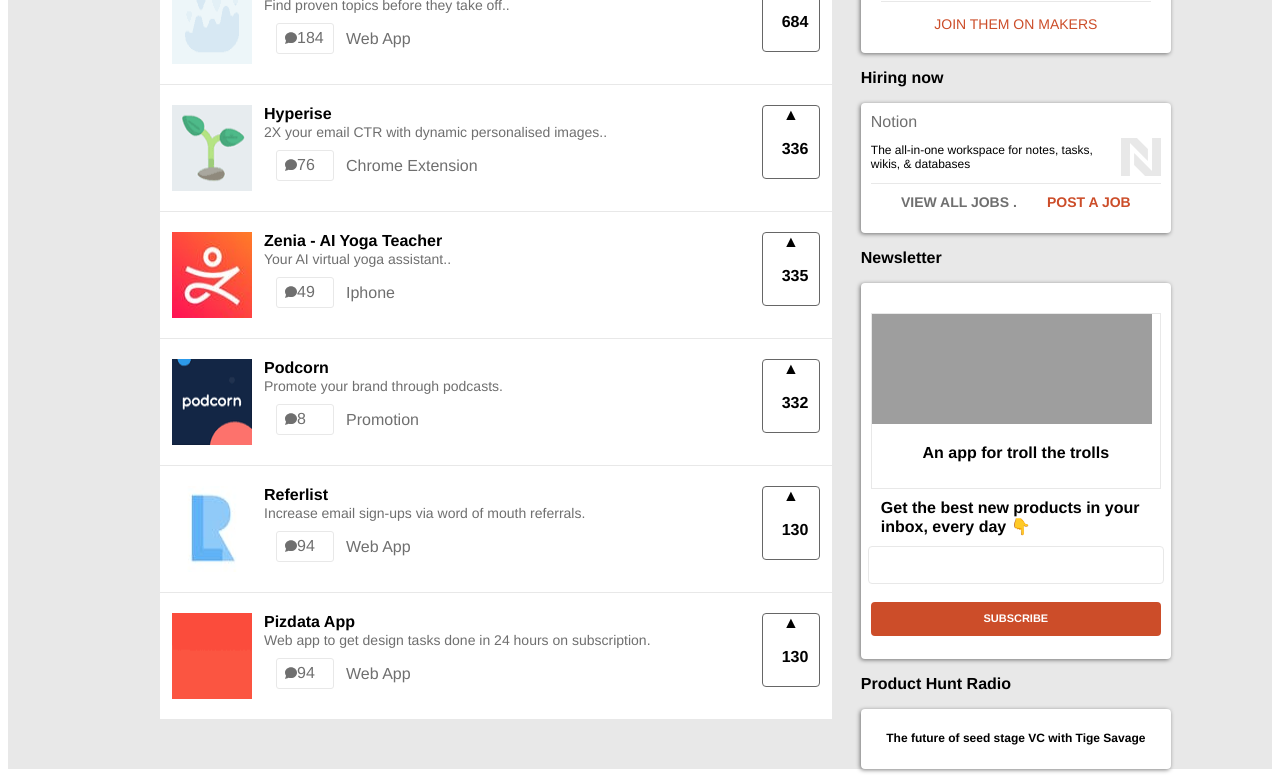
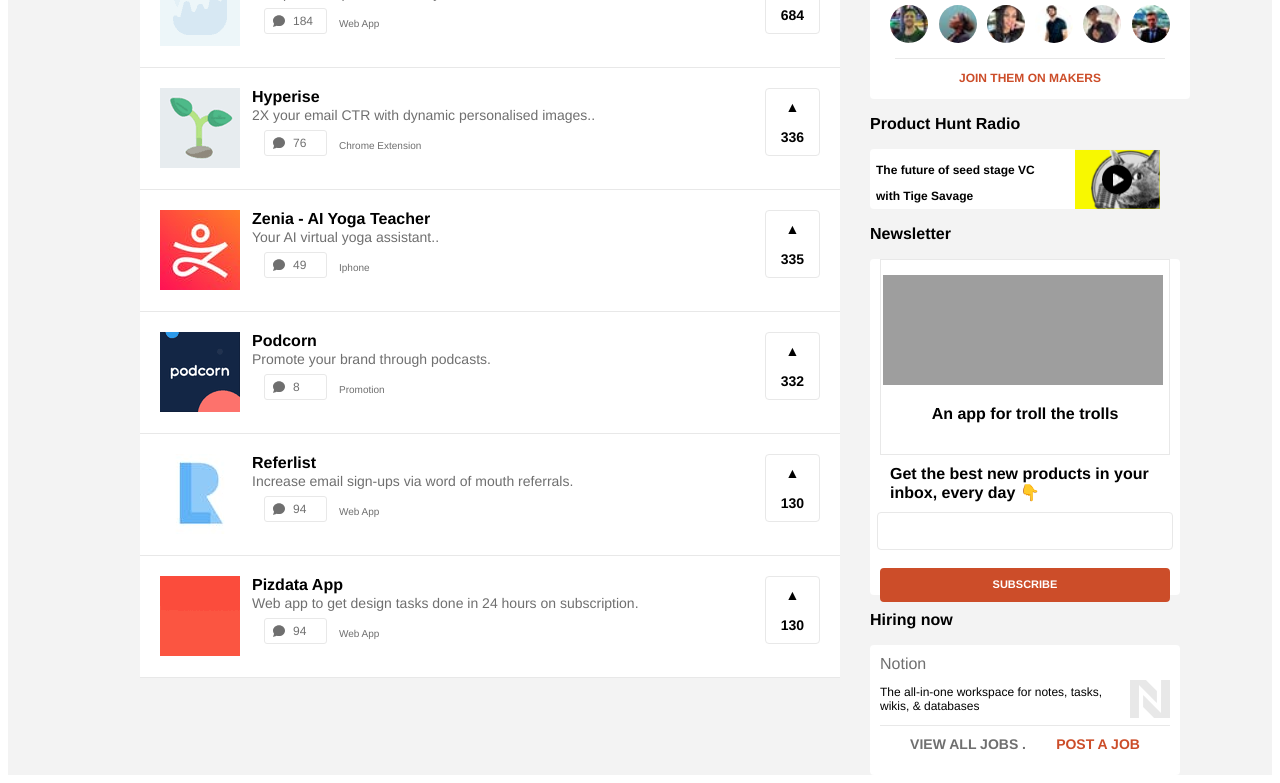
Before and after one commit to Abinash393/prouduct-hunt-clone, a React app: page / in a window 1280 px wide. Shown: the part 211-994 px from the top of the page. Built offline with nearby package versions, Linux system fonts and the light colour scheme; grey boxes are pictures that could not be loaded.

Commit message:
refactor

```diff
--- a/src/components/Prouduct-cards.js
+++ b/src/components/Prouduct-cards.js
@@ -3,9 +3,10 @@
 function Cards(props) {
   return (
     <>
-      <div className='main-card-1 main-card'>
+      <div className='main-card'>
         <div className='whole-container'>
-          <img src={props.img}></img>
+          {/* image */}
+          <img src={props.img} className='img'></img>
           <div className='card-container'>
             <a className='main-text card-text'>{props.title}</a>
             <br></br>
@@ -20,8 +21,10 @@
           </div>
         </div>
         <div className='upvote-container '>
-          <p className='upvote-sym'>▲</p>
-          <p className='upvote-num'>{props.num_upvotes}</p>
+          <div>
+            <p className='upv-s'>▲</p>
+            <p className='upv'>{props.num_upvotes}</p>
+          </div>
         </div>
       </div>
     </>
--- a/src/components/Right-side.js
+++ b/src/components/Right-side.js
@@ -27,21 +27,14 @@
           <p className='join-them'> JOIN THEM ON MAKERS </p>
         </div>
 
-        <p className='main-text'>Hiring now</p>
-        <div className='card4 uni-box-shadow'>
-          <p className='notion'>Notion</p>
-          <div className='notion-container'>
-            <p className='job-description'>
-              The all-in-one workspace for notes, tasks, wikis, & databases
-            </p>
-            <img src='images/notion.svg' width='40px'></img>
+        <p className='main-text'>Product Hunt Radio</p>
+
+        <div className='card2 uni-box-shadow'>
+          <div className='the-future-parent'>
+            <p className='the-future'>The future of seed stage VC</p>
+            <p className='the-future'>with Tige Savage</p>
           </div>
-
-          <div className='gray-line2'></div>
-          <div className='jobs-con'>
-            <a className='view-all-jobs'>view all jobs .</a>
-            <a className='post-a-job'>post a job</a>
-          </div>
+          <img src='images/cat.png' className='cat'></img>
         </div>
 
         <p className='main-text'>Newsletter</p>
@@ -59,12 +52,22 @@
           <span className='sub-btn-margin'></span>
           <span className='subscribe-btn'>SUBSCRIBE</span>
         </div>
-        <p className='main-text'>Product Hunt Radio</p>
 
-        <div className='card2 uni-box-shadow'>
-          <p className='the-future'>
-            The future of seed stage VC with Tige Savage
-          </p>
+        <p className='main-text'>Hiring now</p>
+        <div className='card4 uni-box-shadow'>
+          <p className='notion'>Notion</p>
+          <div className='notion-container'>
+            <p className='job-description'>
+              The all-in-one workspace for notes, tasks, wikis, & databases
+            </p>
+            <img src='images/notion.svg' width='40px'></img>
+          </div>
+
+          <div className='gray-line2'></div>
+          <div className='jobs-con'>
+            <a className='view-all-jobs'>view all jobs .</a>
+            <a className='post-a-job'>post a job</a>
+          </div>
         </div>
       </div>
     </>
--- a/src/components/header.js
+++ b/src/components/header.js
@@ -2,9 +2,10 @@
 
 function Header(params) {
   return (
-    <header className='uni-box-shadow'>
+    <header className=''>
       <div className='wrapper'>
         <div className='container'>
+          <div className='child-container'>
             <img
               src='images/product-hunt.svg'
               alt='product-hunt'
@@ -12,7 +13,11 @@
             />
 
             <div className='search-container'>
-            <img src='images/search.svg' alt='search' className='search-img' />
+              <img
+                src='images/search.svg'
+                alt='search'
+                className='search-img'
+              />
               <input
                 type='text'
                 className='search-input'
@@ -38,7 +43,7 @@
               </a>
               <h3 className='top-links'>...</h3>
             </nav>
-
+          </div>
           <nav className='acc-nav'>
             <a href='#'>
               <span className='login-btn'>LOG IN</span>
--- a/src/scss/_header.scss
+++ b/src/scss/_header.scss
@@ -1,15 +1,22 @@
 header {
   top: 0;
   left: 0;
-  height: 54px;
+  height: 66px;
   margin: 0;
-  padding: 0;
+  padding: 0px;
   line-height: 5px;
   width: 100%;
   background-color: #fff;
 }
 
 .container {
+  display: flex;
+  justify-content: space-between;
+  align-items: center;
+  padding: 7px;
+}
+
+.child-container {
   display: flex;
   align-items: center;
   align-content: center;
@@ -36,6 +43,7 @@
   height: 24px;
   width: 300px;
   align-items: center;
+  border-radius: 4px;
 }
 
 a {
@@ -51,6 +59,8 @@
 .links-nav {
   display: flex;
   align-items: center;
+  text-align: center;
+  padding: 4px;
 }
 
 .top-links {
@@ -73,9 +83,9 @@
 }
 
 .acc-nav {
-  margin-left: 5%;
+  margin-left: 12%;
   display: flex;
-  justify-content: start;
+  justify-content: flex-end;
 }
 
 .login-btn {
--- a/src/scss/_main.scss
+++ b/src/scss/_main.scss
@@ -1,3 +1,9 @@
+main {
+  width: 100%;
+  height: auto;
+  background-color: #f3f3f3;
+}
+
 .hero {
   display: flex;
   justify-content: space-between;
@@ -28,10 +34,11 @@
 
 .left-section {
   width: 70%;
-  padding-top: 5%;
+  margin-top: 24px;
 }
 
 .right-section {
+  margin-top: 24px;
   width: 27%;
 }
 
@@ -40,7 +47,7 @@
   height: 132px;
   background-color: #fff;
   border-radius: 4px;
-  padding: 10px;
+  padding: 15px;
 }
 
 .img-container-1,
@@ -50,6 +57,7 @@
 }
 
 .pro-img {
+  width: 38px;
   border-radius: 50%;
   margin: 5px;
 }
@@ -61,30 +69,32 @@
 
 .join-them {
   color: rgba(204, 77, 41, 1);
-  font-size: 14px;
-  font-weight: 400;
+  font-size: 12px;
+  font-weight: 600;
   text-align: center;
 }
 
 .card2 {
-  height: 40px;
+  display: flex;
+  justify-content: space-between;
+  height: 60px;
   border-radius: 4px;
   background-color: #fff;
   font-size: 12px;
   font-weight: 600;
   width: 290px;
-  padding: 10px;
 }
 
 .the-future {
-  text-align: center;
+  text-align: left;
   cursor: pointer;
+  display: block;
+  margin-top: 0;
 }
 
 .card3 {
   width: 310px;
   height: 336px;
-  padding: 20px 0px;
   border-radius: 4px;
   background-color: #fff;
 }
@@ -106,7 +116,7 @@
 .nws-img-container {
   border: 1px solid #e8e8e8;
   margin: 10px;
-  padding-bottom: 10px;
+  padding: 15px 2px;
 }
 
 .nwl-txt {
@@ -188,12 +198,27 @@
 
 .main-cards {
   background-color: #fff;
-  height: auto;
-  border-radius: 4px;
+  height: 111px;
 }
 
-.upvote-sym {
-  display: block;
-  margin: 0 auto;
+.upv-s,
+.upv {
   text-align: center;
+  font-weight: 600;
+  font-size: 14px;
 }
+
+.img {
+  height: 80px;
+  width: 80px;
+}
+
+.cat {
+  width: 85px;
+  height: 60px;
+  overflow: hidden;
+}
+
+.the-future-parent {
+  margin: 14px 6px;
+}
--- a/src/scss/index.scss
+++ b/src/scss/index.scss
@@ -7,24 +7,18 @@
   font-family: Helvetica, sans-serif;
 }
 
-main {
-  background-color: #e8e8e8;
-  width: 100%;
-}
+.wrapper {
+  margin: 0 auto;
 
-.wrapper {
-  margin-right: auto; /* 1 */
-  margin-left: auto; /* 1 */
-
-  max-width: 960px; /* 2 */
+  max-width: 1000px; /* 2 */
 
   padding-right: 10px; /* 3 */
   padding-left: 10px; /* 3 */
 }
 
-.uni-box-shadow {
-  box-shadow: -1px 1px 4px rgba($color: #000000, $alpha: 0.5);
-}
+// .uni-box-shadow {
+//   box-shadow: -1px 1px 4px rgba($color: #000000, $alpha: 0.5);
+// }
 
 .main-text {
   color: 16px;
@@ -37,23 +31,20 @@
   outline: none;
 }
 
-.main-cards {
-  background-color: #fff;
-  height: auto;
-}
-
 .main-card {
   display: flex;
   justify-content: space-between;
   width: auto;
   background-color: #fff;
-  padding: 20px 12px;
+  height: 81px;
+  padding: 20px;
   border-bottom: 1px solid #e8e8e8;
   margin: 0 auto;
 }
 
 .main-card:hover {
   background-color: #f3f3f3;
+  box-shadow: -1px 1px 4px rgba($color: #000000, $alpha: 0.5);
 }
 
 .whole-container {
@@ -65,20 +56,18 @@
   color: #6f6f6f;
 }
 
-.card-text {
-}
-
 .comment-box {
-  width: 40px;
-  height: 13px;
+  width: 45px;
+  height: 24px;
   border: 1px solid #e8e8e8;
   align-items: center;
   display: flex;
-  padding: 8px;
+  padding: 0px 8px;
   border-radius: 3px;
   margin-left: 12px;
   margin-right: 12px;
   margin-top: 6px;
+  background-color: #fff;
 }
 
 .card-container {
@@ -88,11 +77,14 @@
 .num-commnets {
   color: #6f6f6f;
   font-weight: 8px;
+  margin-left: 8px;
+  font-size: 12px;
 }
 
 .tag-name {
   color: #6f6f6f;
   font-weight: 8px;
+  font-size: 10px;
 }
 
 .card-details {
@@ -101,11 +93,18 @@
 }
 
 .upvote-container {
-  height: 72px;
-  width: 56px;
-  border: 1px solid #666666;
+  display: flex;
+  height: 62px;
+  width: auto;
+  padding: 2px 15px;
+  border: 1px solid #e8e8e8;
   border-radius: 4px;
   align-items: center;
+  background-color: #fff;
+}
+
+.upvote-container:hover {
+  background-color: #f3f3f3;
 }
 
 .upvote-num {
```
Also changed, not shown: public/images/cat.png (added). Lines whose indentation alone changed are shown as unchanged.
